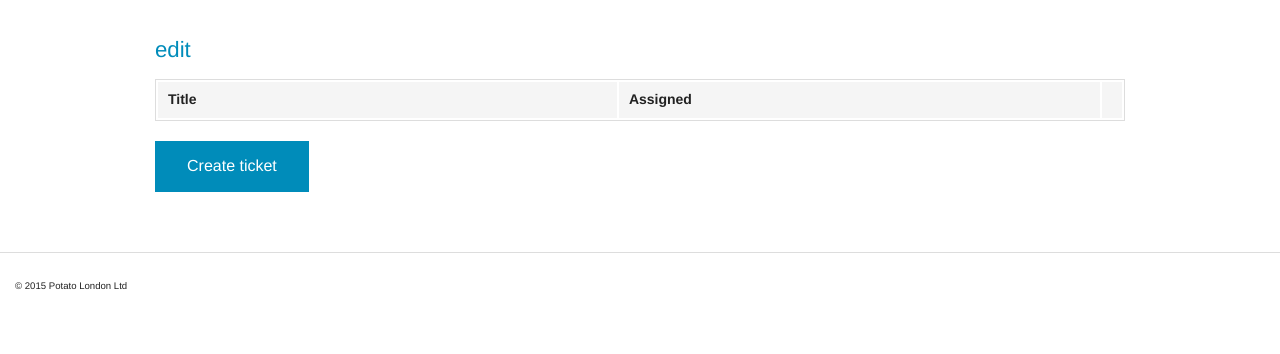
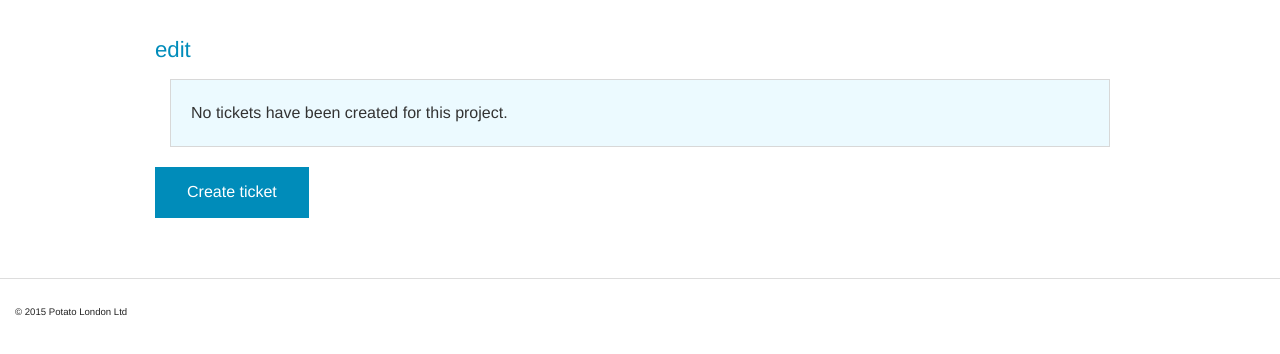
Before and after one commit to eddiejessup/potato_backend_task, a Django app: template tracker/templates/site/project_detail.html in a window 1280 px wide. Shown: the part 45-399 px from the top of the page. Run offline with Django 3.2, Linux system fonts and the light colour scheme; the template is opened without the code that fills it, so the values that code supplies are empty.

Commit message:
Tell user explicitly if a project has no tickets

```diff
--- a/tracker/templates/site/project_detail.html
+++ b/tracker/templates/site/project_detail.html
@@ -6,6 +6,7 @@
 		<h2>{{ project.title }} <small><a href="{% url "project-update" project_id=project.pk %}">edit</a></small></h2>
 	</div>
 	<div class="row">
+		{% if tickets %}
 		<table>
 			<thead>
 				<tr>
@@ -34,6 +35,15 @@
 				{% endfor %}
 			</tbody>
 		</table>
+		{% else %}
+		<div class="large-12 columns">
+			<div class="panel callout">
+				<p>
+					No tickets have been created for this project.
+				</p>
+			</div>
+		</div>
+		{% endif %}
 	</div>
 	<div class="row">
 		<p><a href="{% url "ticket-create" project_id=project.pk %}" class="button">Create ticket</a></p>
```
